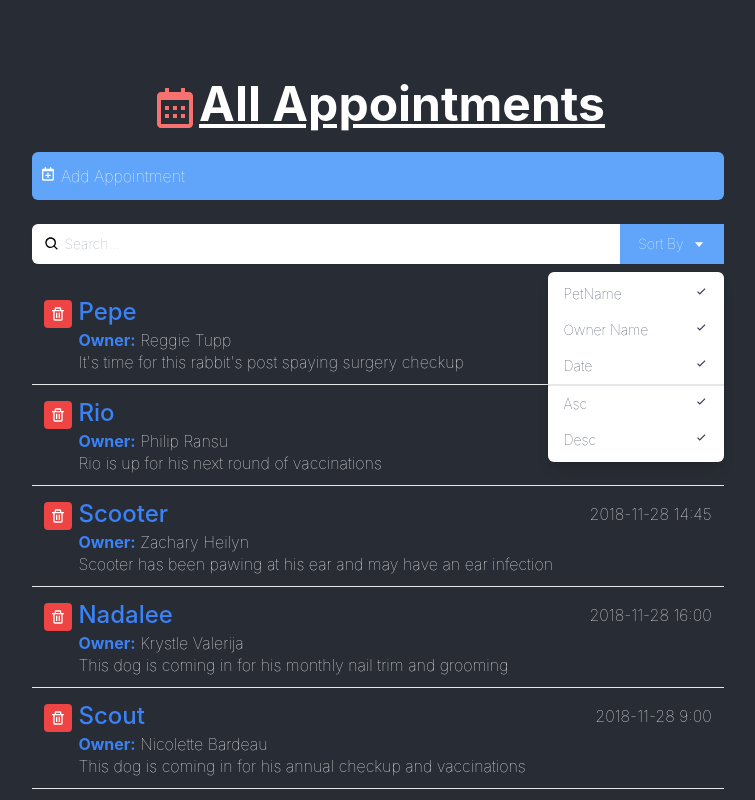
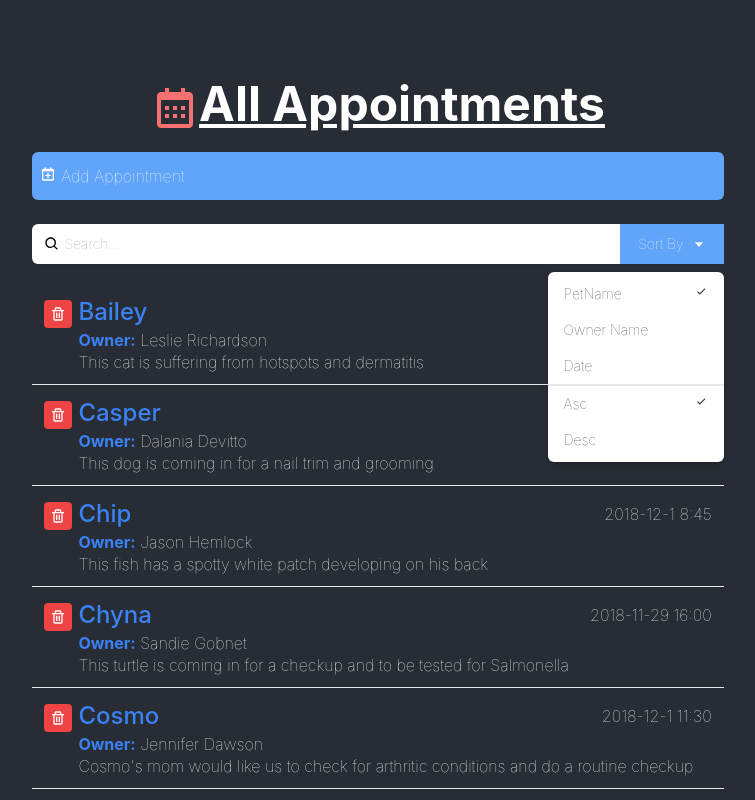
Before and after one commit to AhmedHany22/appointments, a React (Create React App) app: page / in a window 1280 px wide. Both pictures are taken after a click on the button "Sort By". Shown: the top 800 px of the page, without its empty margins (262-1017 px from the left). Built offline with nearby package versions, Linux system fonts and the light colour scheme.

Commit message:
Apply Sorting

```diff
--- a/src/App.js
+++ b/src/App.js
@@ -7,18 +7,28 @@ import AppointmentList from "./components/AppointmentList";
 
 const App = () => {
   let [appointments, setAppointments] = useState([]);
-
+  let [sortBy, setSortBy] = useState("petName");
+  let [orderBy, setOrderBy] = useState("asc");
   let [query, setQuery] = useState("");
 
-  const filteredAppointments = appointments.filter((item) => {
+  const filteredAppointments = appointments
+    .filter((item) => {
       return (
         item.petName.toLowerCase().includes(query.toLowerCase()) ||
         item.ownerName.toLowerCase().includes(query.toLowerCase()) ||
         item.aptNotes.toLowerCase().includes(query.toLowerCase())
       );
+    })
+    .sort((a, b) => {
+      let order = orderBy === "asc" ? 1 : -1;
+      return a[sortBy].toLowerCase() < b[sortBy].toLowerCase()
+        ? -1 * order
+        : 1 * order;
     });
 
   const onQueryChange = (myQuery) => setQuery(myQuery);
+  const onOrderByChange = (mySort) => setOrderBy(mySort);
+  const onSortByChange = (mySort) => setSortBy(mySort);
 
   const fetchData = useCallback(() => {
     fetch("./data.json")
@@ -46,7 +56,14 @@ const App = () => {
           All Appointments
         </h1>
         <AddAppointment />
-        <Search query={query} onQueryChange={onQueryChange} />
+        <Search
+          query={query}
+          onQueryChange={onQueryChange}
+          orderBy={orderBy}
+          onOrderByChange={onOrderByChange}
+          sortBy={sortBy}
+          onSortByChange={onSortByChange}
+        />
         <AppointmentList
           list={filteredAppointments}
           onDeleteAppointment={onDeleteAppointment}
--- a/src/components/Search.js
+++ b/src/components/Search.js
@@ -1,9 +1,20 @@
 import { BiSearch, BiCaretDown, BiCheck } from "react-icons/bi";
 import { useState } from "react";
 
-const orderBy = ["PetName", "Owner Name", "Date"];
+const orderOptions = [
+  { title: "PetName", value: "petName" },
+  { title: "Owner Name", value: "ownerName" },
+  { title: "Date", value: "aptDate" },
+];
 
-const DropDown = ({ toggle }) => {
+const DropDown = ({
+  toggle,
+  setToggle,
+  orderBy,
+  onOrderByChange,
+  sortBy,
+  onSortByChange,
+}) => {
   if (!toggle) {
     return null;
   }
@@ -18,34 +29,54 @@ const DropDown = ({ toggle }) => {
         aria-orientation="vertical"
         aria-labelledby="options-menu"
       >
-        {orderBy.map((option) => (
+        {orderOptions.map((option) => (
           <div
             key={option}
             className="px-4 py-2 text-sm text-gray-700 hover:bg-gray-100 hover:text-gray-900 flex justify-between cursor-pointer"
             role="menuitem"
+            onClick={() => {
+              onSortByChange(`${option.value}`);
+              setToggle();
+            }}
           >
-            {option} <BiCheck />
+            {option.title}
+            {sortBy === option.value && <BiCheck />}
           </div>
         ))}
 
         <div
           className="px-4 py-2 text-sm text-gray-700 hover:bg-gray-100 hover:text-gray-900 flex justify-between cursor-pointer border-gray-1 border-t-2"
           role="menuitem"
+          onClick={() => {
+            onOrderByChange("asc");
+            setToggle();
+          }}
         >
-          Asc <BiCheck />
+          Asc {orderBy === "asc" && <BiCheck />}
         </div>
         <div
           className="px-4 py-2 text-sm text-gray-700 hover:bg-gray-100 hover:text-gray-900 flex justify-between cursor-pointer"
           role="menuitem"
+          onClick={() => {
+            onOrderByChange("desc");
+            setToggle();
+          }}
         >
-          Desc <BiCheck />
+          Desc {orderBy === "desc" && <BiCheck />}
         </div>
       </div>
     </div>
   );
 };
 
-const Search = ({ query, onQueryChange }) => {
+const Search = ({
+  query,
+  onQueryChange,
+  orderBy,
+  onOrderByChange,
+  sortBy,
+  onSortByChange,
+}) => {
   const [toggle, setToggle] = useState(false);
 
   return (
@@ -78,7 +109,16 @@ const Search = ({ query, onQueryChange }) => {
             >
               Sort By <BiCaretDown className="ml-2" />
             </button>
-            <DropDown toggle={toggle} />
+            <DropDown
+              toggle={toggle}
+              setToggle={() => {
+                setToggle(!toggle);
+              }}
+              orderBy={orderBy}
+              onOrderByChange={(myQuery) => onOrderByChange(myQuery)}
+              sortBy={sortBy}
+              onSortByChange={(myQuery) => onSortByChange(myQuery)}
+            />
           </div>
         </div>
       </div>
```
Lines whose indentation alone changed are shown as unchanged.
